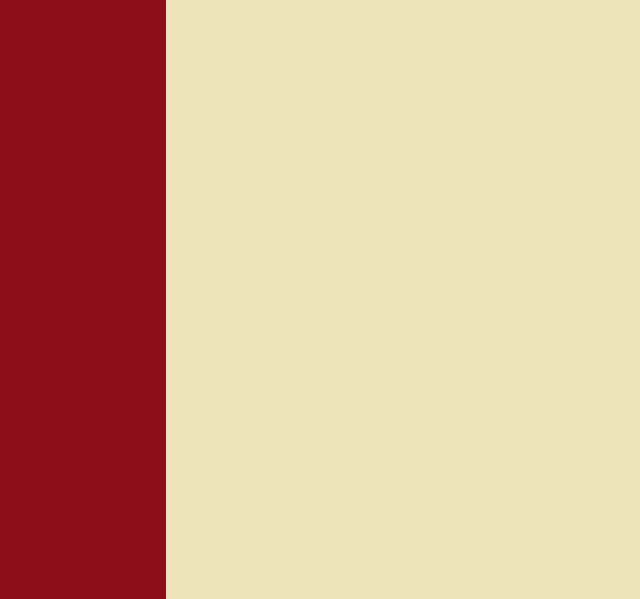
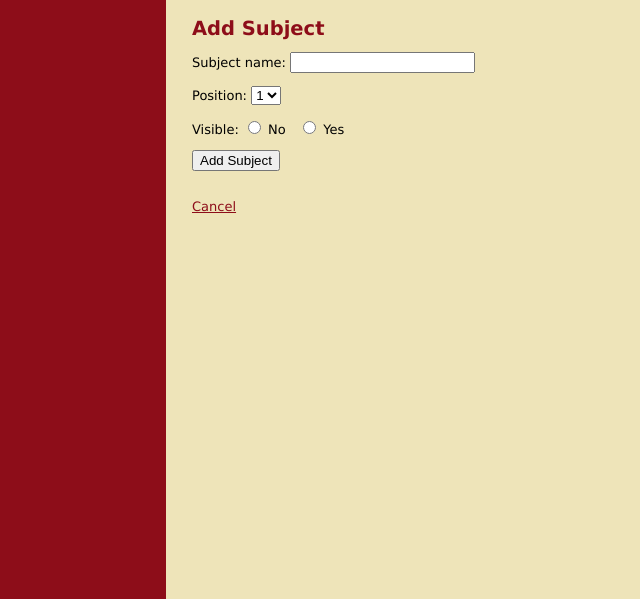
Before and after one commit to maxvianna/lynda_php_essential-training, a PHP site: page /new_subject.php in a window 1280 px wide. Shown: the part 70-669 px from the top of the page, without its empty margins (36-676 px from the left). Run offline with PHP 8.4, Linux system fonts and the light colour scheme; data that the repository does not hold is empty.

Commit message:
Pagina para inserir novo subject

```diff
--- a/widget_corp/new_subject.php
+++ b/widget_corp/new_subject.php
@@ -1,8 +1,7 @@
 <?php require_once("includes/connection.php"); ?>
 <?php require_once("includes/functions.php"); ?>
-<?php
-	find_selected_page();
-?>
+<?php find_selected_page(); ?>
+
 <?php include("includes/header.php"); ?>
 <table id="structure">
 	<tr>
@@ -10,7 +9,32 @@
 			<?php echo navigation($sel_subject, $sel_page); ?>
 		</td>
 		<td id="page">
-
+			<h2>Add Subject</h2>
+			<form action="create_subject.php" method="post">
+				<p>Subject name:
+					<input type="text" name="menu_name" value="" id="menu_name" />
+				</p>
+				<p>Position:
+					<select name="position">
+						<?php
+							$subject_set = get_all_subjects();
+							$subject_count = mysql_num_rows($subject_set);
+							// $subject_count + 1 b/c we are adding a subject
+							for($count=1; $count <= $subject_count+1; $count++) {
+								echo "<option value=\"{$count}\">{$count}</option>";
+							}
+						?>
+					</select>
+				</p>
+				<p>Visible:
+					<input type="radio" name="visible" value="0" /> No
+					&nbsp;
+					<input type="radio" name="visible" value="1" /> Yes
+				</p>
+				<input type="submit" value="Add Subject" />
+			</form>
+			<br />
+			<a href="content.php">Cancel</a>
 		</td>
 	</tr>
 </table>
```
Also changed, not shown: widget_corp/create_subject.php (added, +27 -0 lines).
